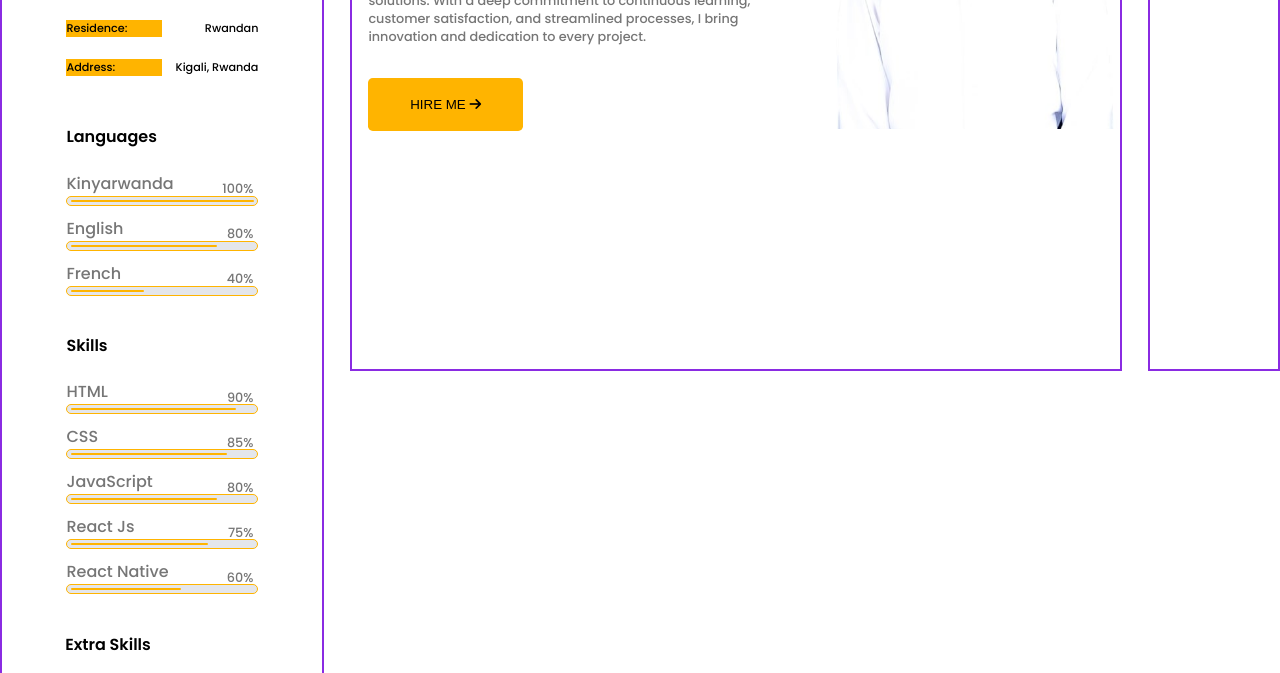
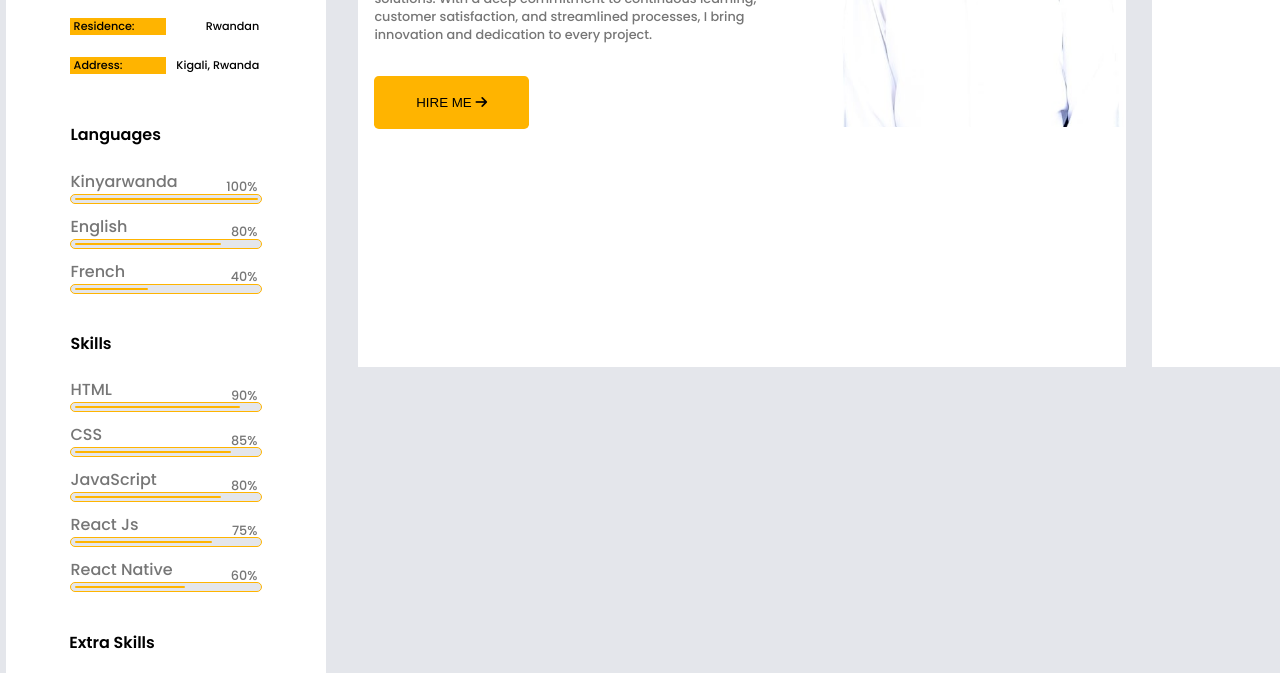
Before and after one commit to YvetteNyibuka/MyDigital-Brand, a plain HTML site: page index.html in a window 1280 px wide. Shown: the part 433-1106 px from the top of the page. Drawn offline with Linux system fonts and the light colour scheme.

Commit message:
home page

```diff
--- a/styles/style.css
+++ b/styles/style.css
@@ -8,12 +8,13 @@ body {
   width: 100%;
   display: flex;
   gap: 2%;
+  background-color: #e4e6eb;
 }
 
 .skills-summary,
 .main-content,
 .navigation-container {
-  border: 2px solid blueviolet;
+  /* border: 2px solid blueviolet; */
   background-color: white;
   height: fit-content;
 }
@@ -57,10 +58,12 @@ body {
 #desc {
   font-size: 0.7rem;
   background-color: #ffb400;
+  padding: 0 0.2rem;
 }
 #desc1 {
   font-size: 0.7rem;
   text-align: right;
+  padding: 0 0.2rem;
 }
 
 .languages {
```
